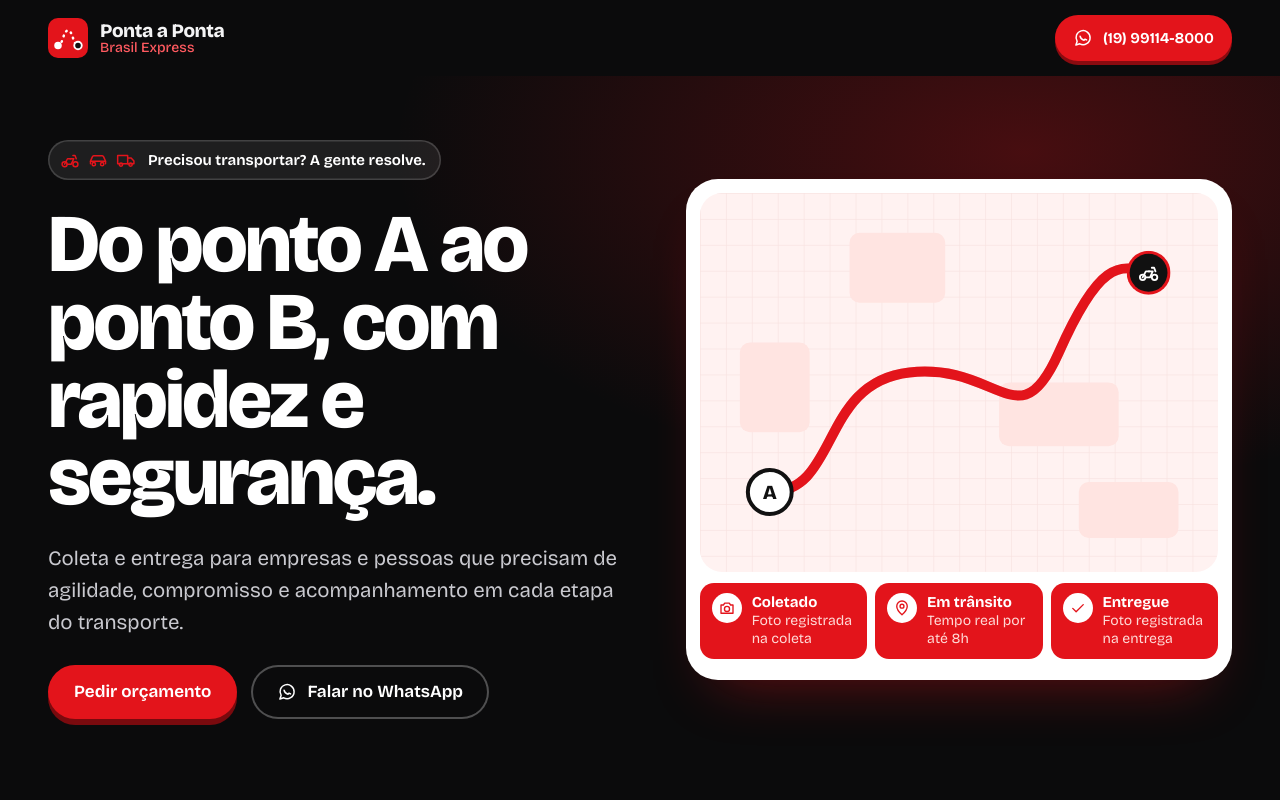
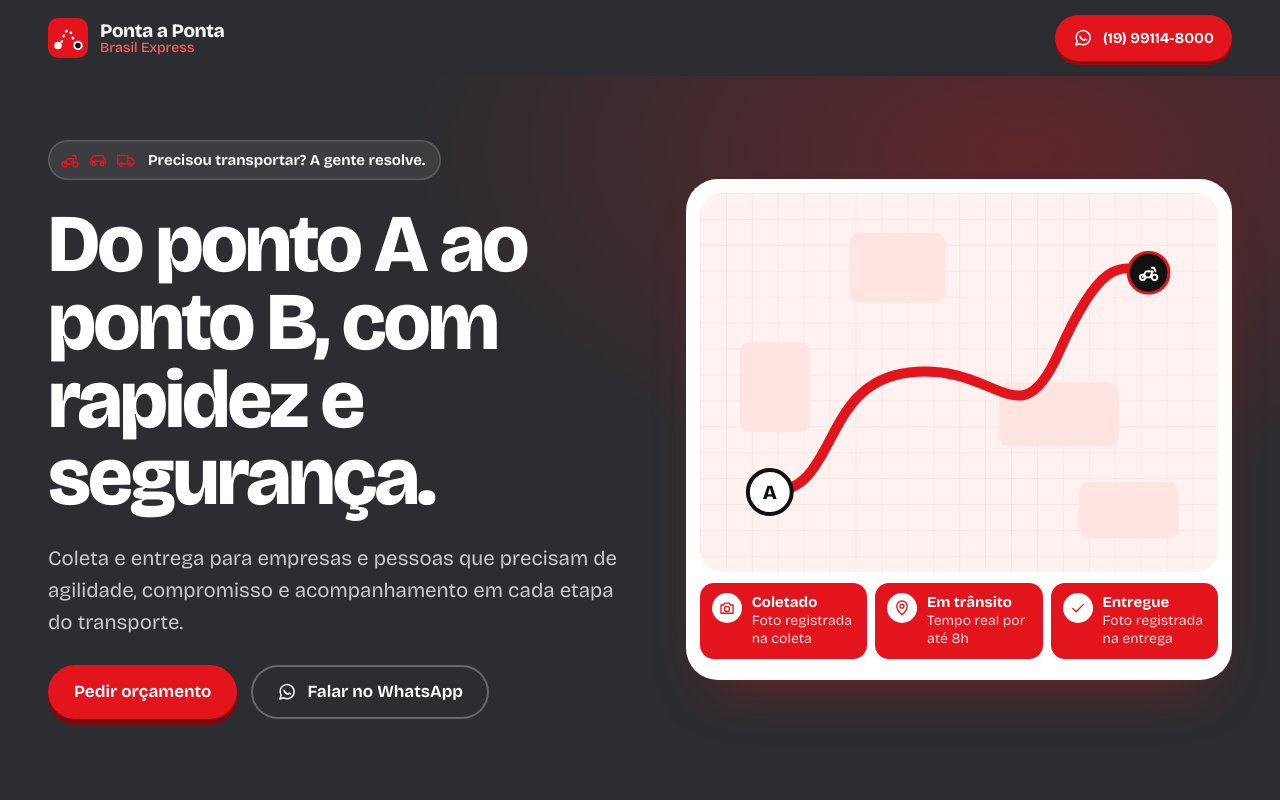
Before and after one commit to Pairon03/ABtransportes-landing, a Vue app: page / in a window 1280 px wide. Shown: the top 800 px of the page. Built offline with nearby package versions, Linux system fonts and the light colour scheme.

Commit message:
Teste: fundo cor chumbo
Co-Authored-By: Claude Opus 5.5 <noreply@anthropic.com>
Claude-Session: https://claude.ai/code/session_01PDx4umrcQ7K98THGNHSX1U

```diff
--- a/src/assets/main.css
+++ b/src/assets/main.css
@@ -1,15 +1,15 @@
 /* Ponta a Ponta Brasil Express — tokens e base
-   Paleta preto e vermelho sobre base clara. Tema escuro: fundo preto, vermelho como destaque. --ink é a cor do TEXTO (claro); --paper é o fundo. */
+   Paleta preto e vermelho sobre base clara. Tema escuro: fundo chumbo, vermelho como destaque. --ink é a cor do TEXTO (claro); --paper é o fundo. */
 
 :root {
-  --paper: #0B0B0C;
+  --paper: #2B2D31;
   color-scheme: dark;
-  --sky: #161618;
-  --sky-2: #232326;
+  --sky: #34373C;
+  --sky-2: #42454B;
   --ink: #F4F4F5;
   --ink-2: #B4B4BC;
-  --ink-3: #8A8A93;
-  --line: #2C2C30;
+  --ink-3: #A3A5AD;
+  --line: #4B4E55;
   --cobalt: #E3141B;
   --cobalt-2: #B80F15;
   --orange: #E3141B;
--- a/src/components/QuoteWizard.vue
+++ b/src/components/QuoteWizard.vue
@@ -348,8 +348,8 @@ const quoteLink = computed(() => {
   transition: border-color .2s ease, background-color .2s ease;
 }
 .field input::placeholder { color: #85858C; }
-.field input:hover, .hours select:hover { border-color: #3A3A40; }
-.field input:focus, .hours select:focus { outline: none; border-color: var(--cobalt); background: #000; }
+.field input:hover, .hours select:hover { border-color: #5C5F67; }
+.field input:focus, .hours select:focus { outline: none; border-color: var(--cobalt); background: #232529; }
 
 /* horário início e fim */
 .hours { display: flex; gap: 12px; flex-wrap: wrap; }
--- a/src/components/TheHeader.vue
+++ b/src/components/TheHeader.vue
@@ -37,7 +37,7 @@ onBeforeUnmount(() => window.removeEventListener('scroll', onScroll))
   transition: background-color .3s ease, box-shadow .3s ease;
 }
 .header--scrolled {
-  background: rgba(11, 11, 12, 0.86);
+  background: rgba(43, 45, 49, 0.9);
   backdrop-filter: saturate(160%) blur(12px);
   -webkit-backdrop-filter: saturate(160%) blur(12px);
   box-shadow: 0 1px 0 var(--line);
```
